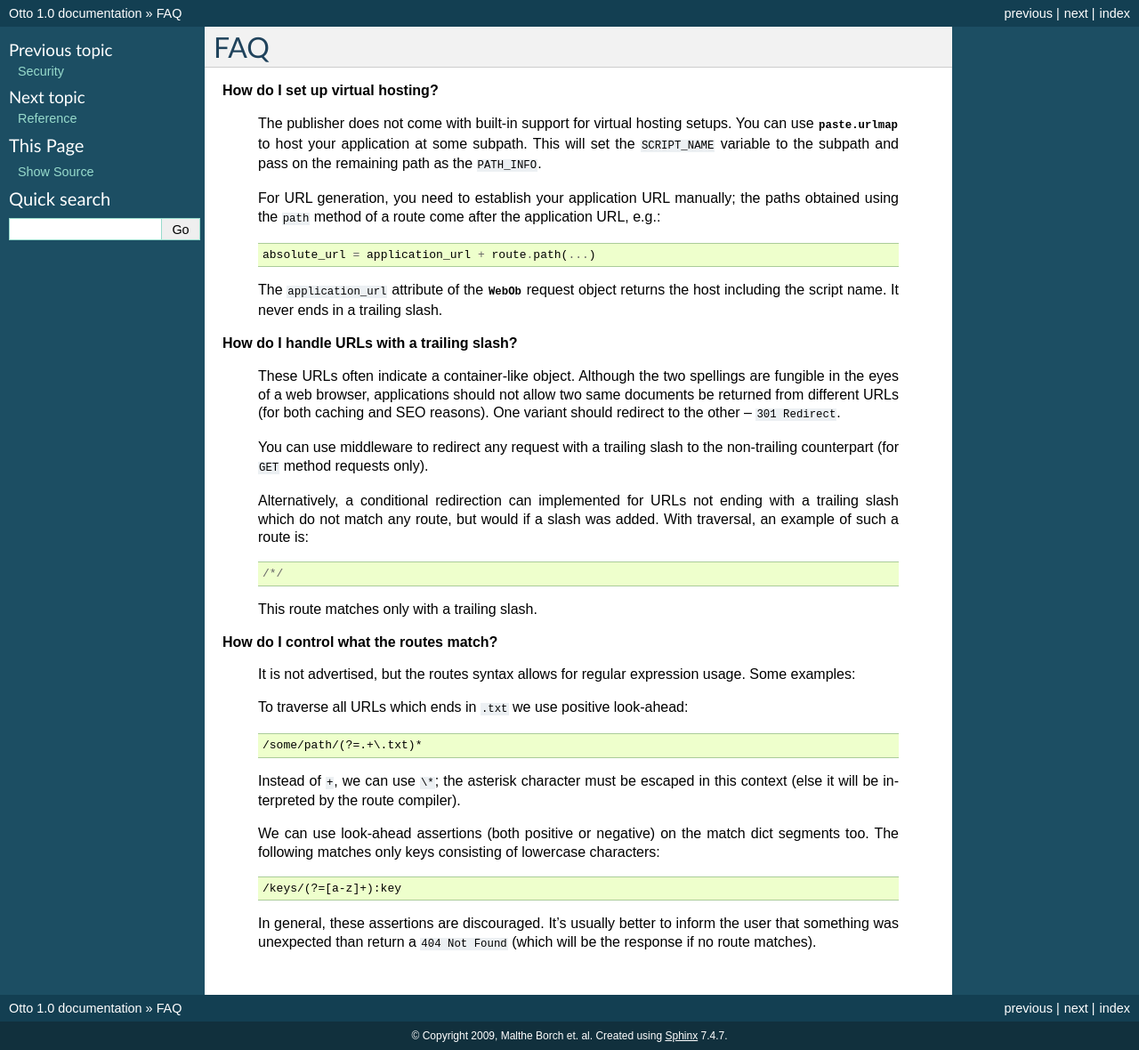
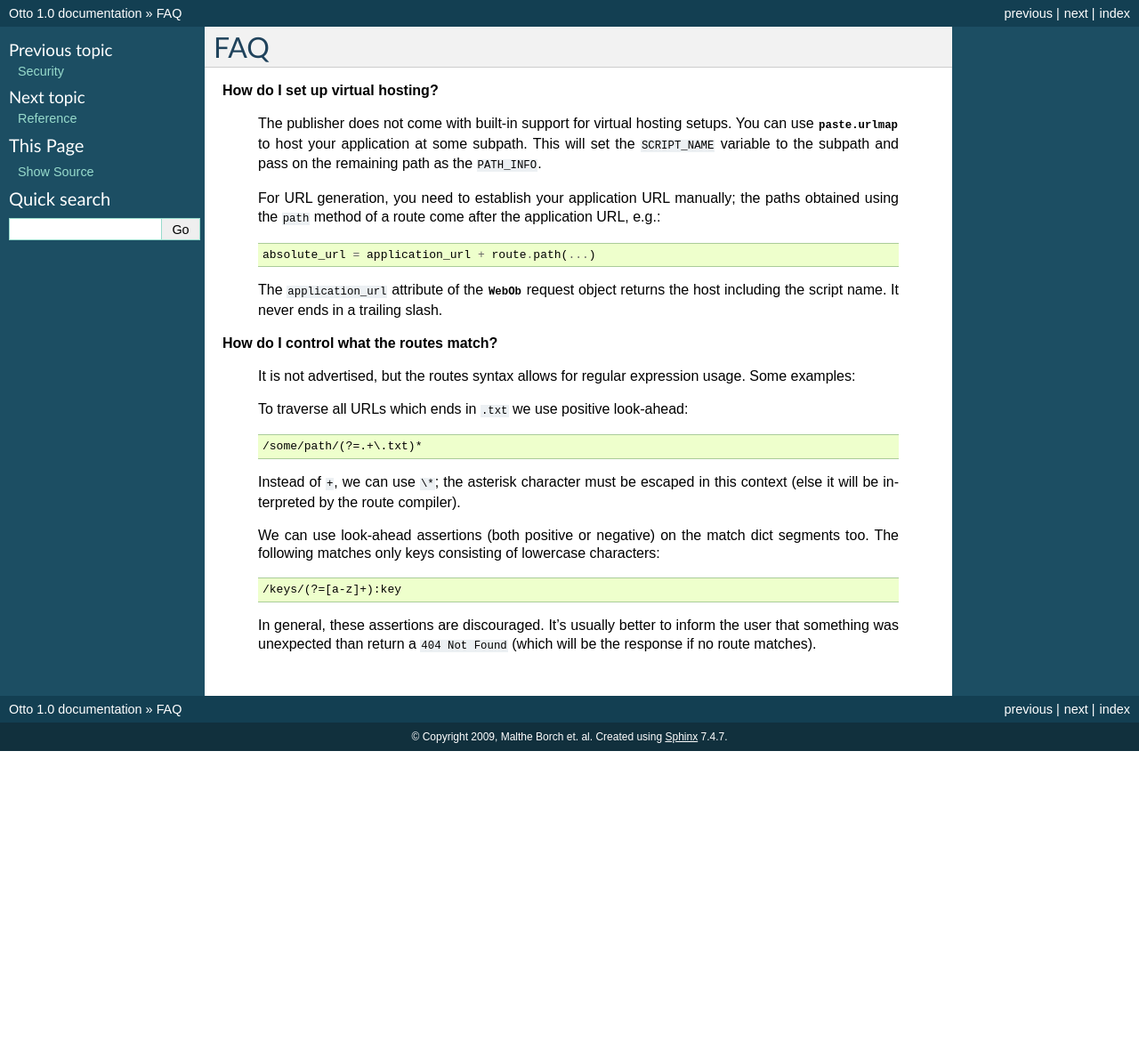
Before and after one commit to malthe/otto, a Sphinx documentation site: the page built from otto/docs/faq.rst, in a window 1280 px wide. Shown: the whole page at 89% size. Built offline with Sphinx 7.4.7, drawn with Linux system fonts in a browser that asks for light colours; after the commit the page ends 900 px from its top, so only the background shows below that.

Commit message:
Implemented redirection logic for paths with or without a trailing slash.

```diff
--- a/otto/docs/faq.rst
+++ b/otto/docs/faq.rst
@@ -20,26 +20,6 @@ FAQ
   The ``application_url`` attribute of the :mod:`WebOb` request object
   returns the host including the script name. It never ends in a
   trailing slash.
-
-**How do I handle URLs with a trailing slash?**
-
-  These URLs often indicate a container-like object. Although the two
-  spellings are fungible in the eyes of a web browser, applications
-  should not allow two same documents be returned from different URLs
-  (for both caching and SEO reasons). One variant should redirect to
-  the other -- ``301 Redirect``.
-
-  You can use middleware to redirect any request with a trailing slash
-  to the non-trailing counterpart (for ``GET`` method requests only).
-
-  Alternatively, a conditional redirection can implemented for URLs
-  not ending with a trailing slash which do not match any route, but
-  would if a slash was added. With traversal, an example of such a
-  route is::
-
-    /*/
-
-  This route matches only with a trailing slash.
 
 **How do I control what the routes match?**
 
```
Also changed, not shown: otto/docs/reference.rst (+62 -0 lines), 1 other file.
